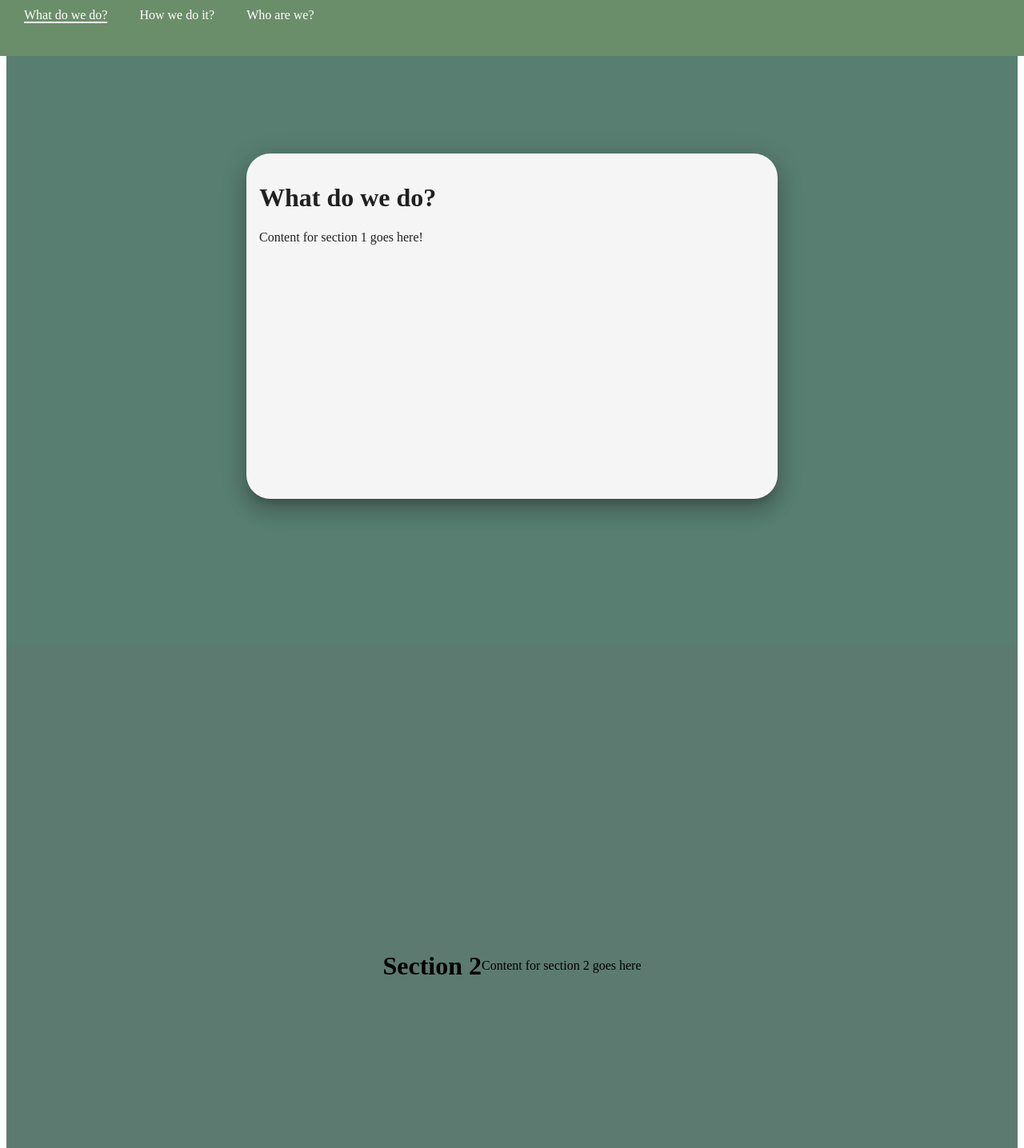
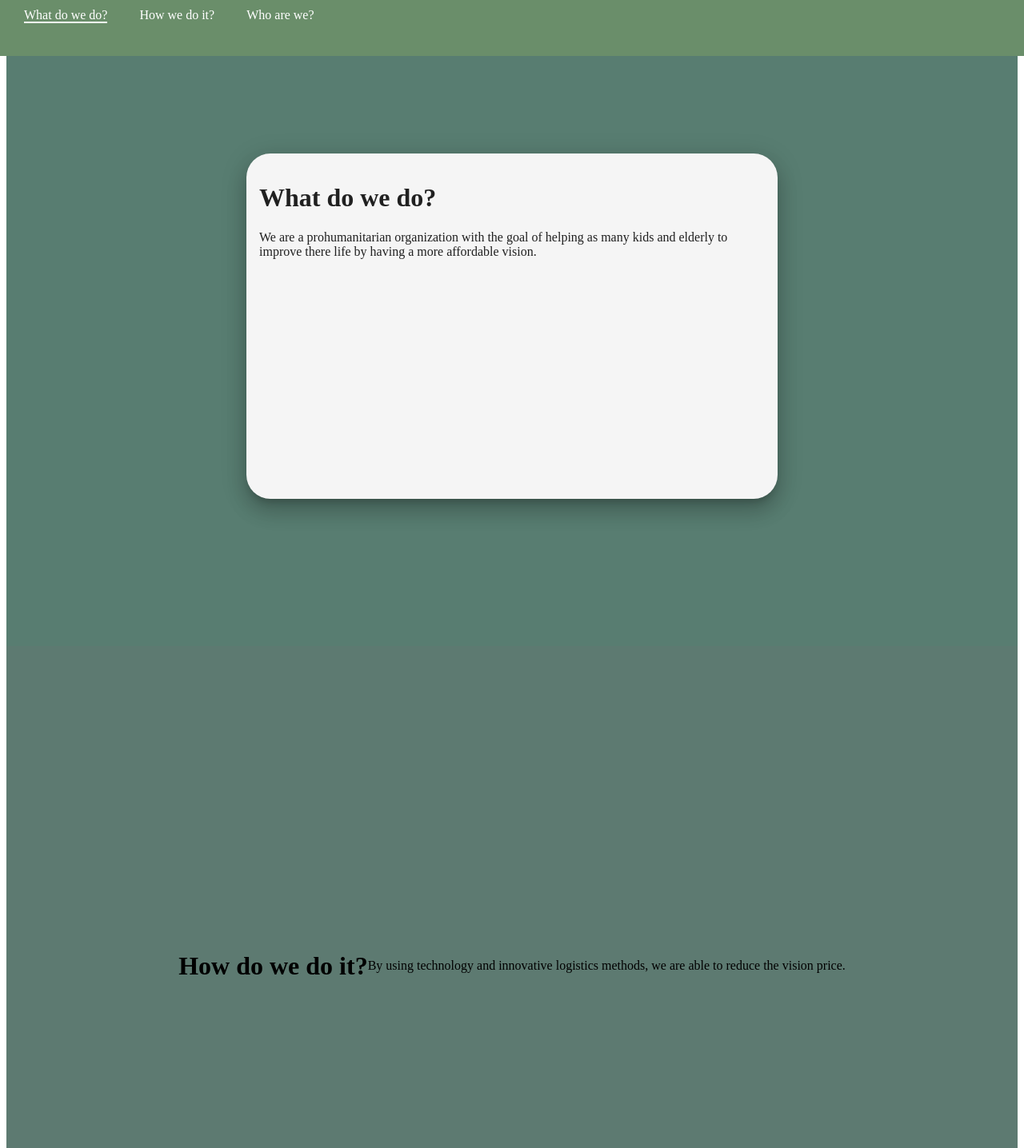
Before and after one commit to macosta2015/WeWeFramesV2, a React (Create React App) app: page / in a window 1280 px wide. Shown: the top 1436 px of the page at 80% size. Built offline with nearby package versions, Linux system fonts and the light colour scheme.

Commit message:
Update App.js

```diff
--- a/src/App.js
+++ b/src/App.js
@@ -131,12 +131,14 @@ function App() {
             <Element name="section1" className="section1">
               <Paper elevation={16} style={{ height: "50%", width: "50%", backgroundColor: '#f5f5f5', padding: '16px', borderRadius: '30px' }} >
                 <h1>What do we do?</h1>
-                <p>Content for section 1 goes here!</p>
+                <p>We are a prohumanitarian organization with the goal of helping as many kids and elderly to improve there life by having a
+                  more affordable vision.
+                </p>
               </Paper>
             </Element>
             <Element name="section2" className="section2">
-              <h1>Section 2</h1>
-              <p>Content for section 2 goes here</p>
+              <h1>How do we do it?</h1>
+              <p>By using technology and innovative logistics methods, we are able to reduce the vision price.</p>
             </Element>
             <Element name="section3" className="section3">
               <h1>Section 3</h1>
```
